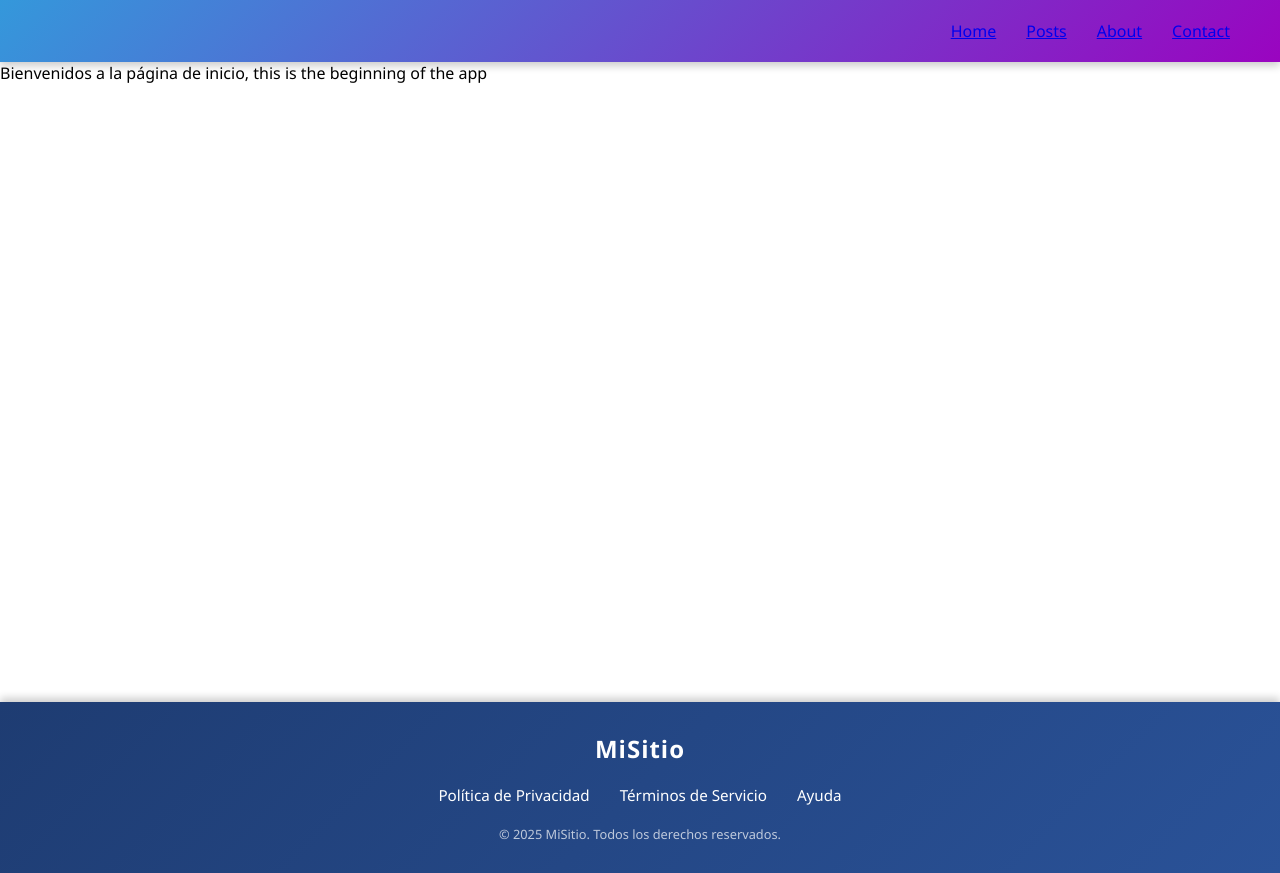
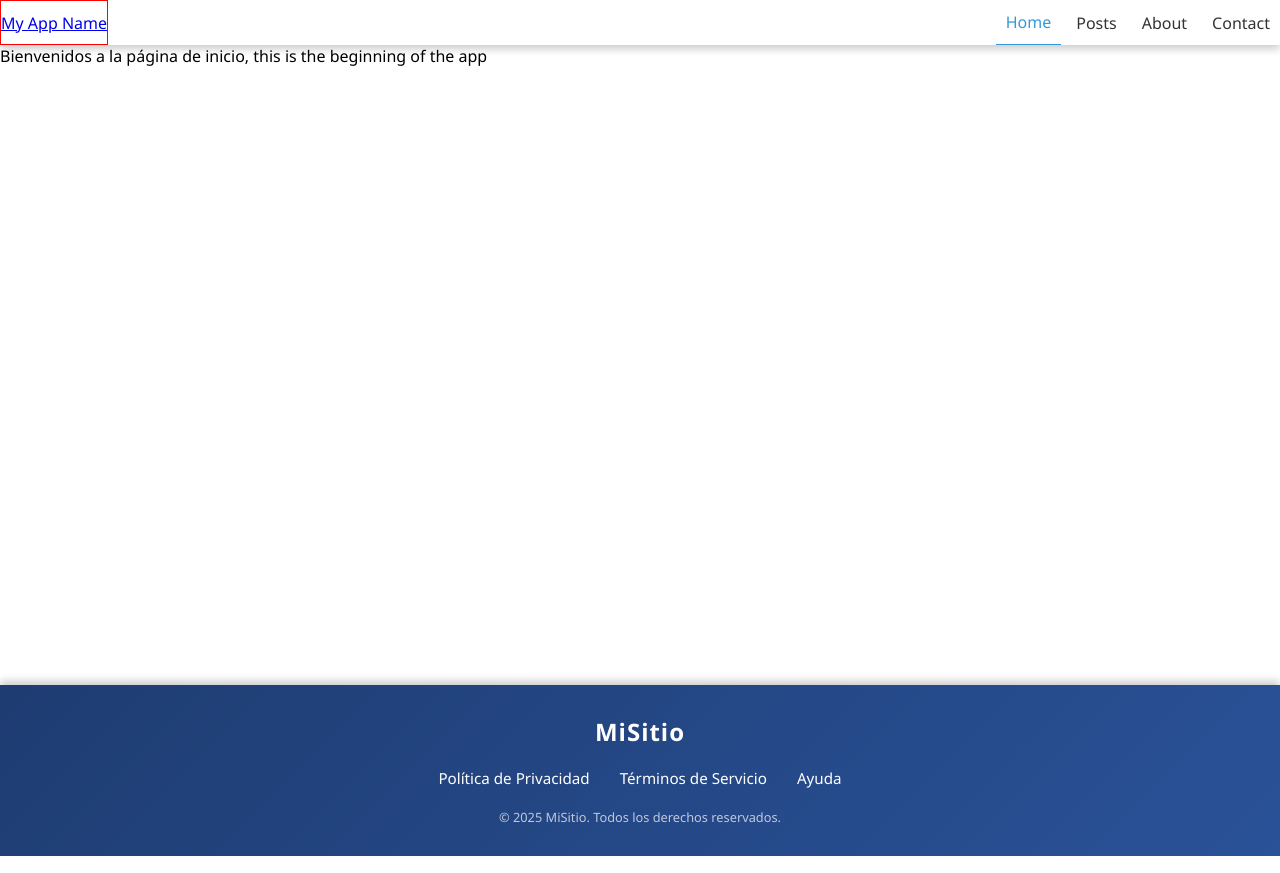
Before and after one commit to victorvelas/velas-blog, a Nuxt app: page / in a window 1280 px wide. Built offline with nearby package versions, Linux system fonts and the light colour scheme.

Commit message:
Corrección del menu

```diff
--- a/assets/styles/_variables.sass
+++ b/assets/styles/_variables.sass
@@ -5,4 +5,4 @@ $danger-color:rgb(224, 71, 71)
 $warning-color:rgb(245, 226, 59)
 $text-color: #333
 $base-color-ligth-1: #3498db
-$base-color-ligth-2:rgb(154, 4, 192)
+$base-color-ligth-2:rgb(31, 76, 134)
--- /dev/null
+++ b/assets/styles/layouts/_defaultVars.sass
@@ -0,0 +1,2 @@
+$lateralMenuwidth: 200px
+$contentWidth: 1440px
--- a/assets/styles/layouts/default.sass
+++ b/assets/styles/layouts/default.sass
@@ -1,4 +1,5 @@
 @import './../_variables.sass'
+@import './_defaultVars.sass'
 
 *
     margin: 0
@@ -12,51 +13,52 @@ body
     min-height: 80dvh
 
 header
-    background: linear-gradient(135deg, $base-color-ligth-1, $base-color-ligth-2)
-    color: white
-    padding: 20px 50px
-    display: flex
-    justify-content: space-between
-    align-items: center
+    color: #333
     box-shadow: 0 4px 8px rgba(0, 0, 0, 0.2)
+    div
+        margin: auto
+        display: flex
+        justify-content: space-between
+        align-items: stretch
+        max-width: $contentWidth
+        section
+            min-height: 45px
+            border: solid 1px red !important
+            display: flex
+            align-items: center
+        nav
+            min-height: 100%
+            ul
+                list-style: none
+                display: flex
+                min-height: 100% !important
+                gap: 5px
+                align-items: stretch
+                li
+                    display: flex
+                    align-items: stretch
+                    a.app-link
+                        align-content: center
+                        color: #333
+                        text-decoration: none
+                        min-height: 100% !important
+                        padding: 0px 10px
+                        transition: all 0.3s ease-in-out
+                        &:hover
+                            color: $primary-color
+                    a.app-link.router-link-exact-active
+                        border-bottom: solid 1px $primary-color
+                        color: $primary-color
 
-
-.logo
-    font-size: 1.8rem
-    font-weight: bold
-    letter-spacing: 1px
-
-
-nav ul
-    list-style: none
-    display: flex
-    gap: 30px
-
-nav ul li
-    transition: transform 0.3s ease
-
-nav ul li:hover
-    transform: scale(1.1)
-
-nav ul li a
-    text-decoration: none
-    color: white
-    font-size: 1rem
-    transition: color 0.3s
-
-
-nav ul li a:hover
-    color: #ffcc00
 
 @media (max-width: 768px)
     header
         flex-direction: column
         text-align: center
-
-    nav ul
-        flex-direction: column
-        margin-top: 15px
-        gap: 15px
+        nav ul
+            flex-direction: column
+            margin-top: 15px
+            gap: 15px
 
 footer
     background: linear-gradient(135deg, #1e3c72, #2a5298)
@@ -64,6 +66,9 @@ footer
     padding: 30px 50px
     font-family: 'Segoe UI', Tahoma, Geneva, Verdana, sans-serif
     box-shadow: 0 -4px 8px rgba(0, 0, 0, 0.2)
+    .footer-copy
+        font-size: 0.8rem
+        opacity: 0.7
 
 
 .footer-container
@@ -80,19 +85,15 @@ footer
 .footer-links
     display: flex
     gap: 30px
+    a
+        color: white
+        text-decoration: none
+        font-size: 0.95rem
+        transition: color 0.3s
+        &:hover
+            color: #ffcc00
 
-.footer-links a
-    color: white
-    text-decoration: none
-    font-size: 0.95rem
-    transition: color 0.3s
 
-.footer-links a:hover
-    color: #ffcc00
-
-.footer-copy
-    font-size: 0.8rem
-    opacity: 0.7
 
 @media (max-width: 768px)
     .footer-links
--- a/components/TheHeader.vue
+++ b/components/TheHeader.vue
@@ -1,15 +1,30 @@
 <template>
     <header>
+        <div>
             <section class="brand">
-
+                <NuxtLink to="/">
+                    {{ appName }}
+                </NuxtLink>
             </section>
             <nav>
                 <ul>
-                <NuxtLink to="/">Home</NuxtLink>
-                <NuxtLink to="/posts">Posts</NuxtLink>
-                <NuxtLink to="/about">About</NuxtLink>
-                <NuxtLink to="/contact">Contact</NuxtLink>
+                    <li>
+                        <NuxtLink to="/" class="app-link">Home</NuxtLink>
+                    </li>
+                    <li>
+                        <NuxtLink to="/posts" class="app-link">Posts</NuxtLink>
+                    </li>
+                    <li>
+                        <NuxtLink to="/about" class="app-link">About</NuxtLink>
+                    </li>
+                    <li>
+                        <NuxtLink to="/contact" class="app-link">Contact</NuxtLink>
+                    </li>
                 </ul>
             </nav>
+        </div>
     </header>
 </template>
+<script lang="ts" setup>
+    const appName = ref<string>('My App Name');
+</script>
--- a/package.json
+++ b/package.json
@@ -3,7 +3,6 @@
 	"private": true,
 	"type": "module",
 	"scripts": {
-		"build:sass": "sass --watch --style=compressed --sourcemap=none assets/styles/:public/styles/",
 		"build": "sass --style=compressed assets/styles/:public/styles/ && nuxt build",
 		"devo": "nuxt dev",
 		"dev": "concurrently \"nuxt dev\" \"sass --watch --style=compressed -q --no-source-map assets/styles/:public/styles/\"",
```
Also changed, not shown: public/styles/layouts/default.css (+1 -1 lines). Lines whose indentation alone changed are shown as unchanged.
